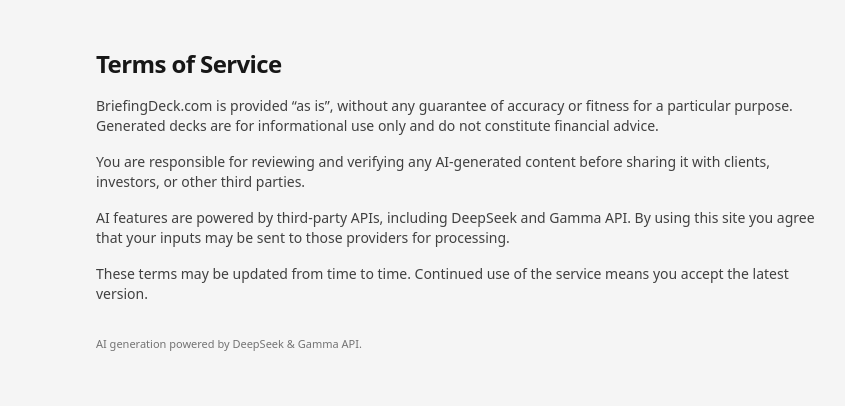
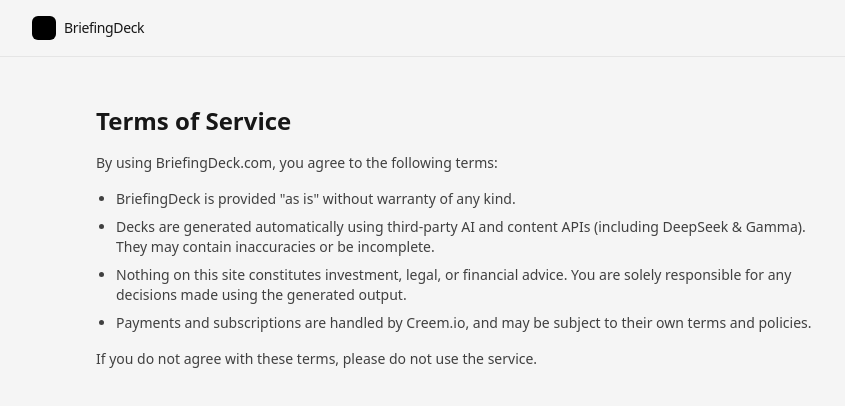
Before and after one commit to tianyumvp/earnings-deck, a Next.js app: page /terms in a window 1280 px wide. Shown: the top 406 px of the page, without its empty margins (184-1029 px from the left). Built offline with nearby package versions, Linux system fonts and the light colour scheme.

Commit message:
Fix pages and disclaimers

```diff
--- a/pages/terms.js
+++ b/pages/terms.js
@@ -2,39 +2,44 @@
 
 export default function TermsPage() {
   return (
-    <main className="min-h-screen bg-neutral-100 text-neutral-900">
-      <div className="mx-auto max-w-3xl px-6 py-12">
-        <h1 className="text-2xl font-semibold tracking-tight mb-4">
-          Terms of Service
-        </h1>
+    <main className="min-h-screen bg-neutral-100 text-neutral-900 flex flex-col">
+      <header className="w-full border-b border-neutral-200 bg-neutral-100/80">
+        <div className="mx-auto flex max-w-4xl items-center justify-between px-6 py-4">
+          <div className="flex items-center gap-2">
+            <div className="h-6 w-6 rounded-md bg-black" />
+            <a href="/" className="text-sm font-medium tracking-tight">
+              BriefingDeck
+            </a>
+          </div>
+        </div>
+      </header>
 
+      <section className="mx-auto max-w-3xl px-6 py-10 md:py-12 flex-1">
+        <h1 className="text-2xl font-semibold mb-4">Terms of Service</h1>
         <p className="text-sm text-neutral-700 mb-4">
-          BriefingDeck.com is provided “as is”, without any guarantee of
-          accuracy or fitness for a particular purpose. Generated decks are
-          for informational use only and do not constitute financial advice.
+          By using BriefingDeck.com, you agree to the following terms:
         </p>
-
-        <p className="text-sm text-neutral-700 mb-4">
-          You are responsible for reviewing and verifying any AI-generated
-          content before sharing it with clients, investors, or other third
-          parties.
+        <ul className="list-disc pl-5 space-y-2 text-sm text-neutral-700">
+          <li>
+            BriefingDeck is provided &quot;as is&quot; without warranty of any kind.
+          </li>
+          <li>
+            Decks are generated automatically using third-party AI and content APIs
+            (including DeepSeek &amp; Gamma). They may contain inaccuracies or be incomplete.
+          </li>
+          <li>
+            Nothing on this site constitutes investment, legal, or financial advice.
+            You are solely responsible for any decisions made using the generated output.
+          </li>
+          <li>
+            Payments and subscriptions are handled by Creem.io, and may be subject to
+            their own terms and policies.
+          </li>
+        </ul>
+        <p className="text-sm text-neutral-700 mt-4">
+          If you do not agree with these terms, please do not use the service.
         </p>
-
-        <p className="text-sm text-neutral-700 mb-4">
-          AI features are powered by third-party APIs, including DeepSeek and
-          Gamma API. By using this site you agree that your inputs may be sent
-          to those providers for processing.
-        </p>
-
-        <p className="text-sm text-neutral-700">
-          These terms may be updated from time to time. Continued use of the
-          service means you accept the latest version.
-        </p>
-
-        <p className="text-[11px] text-neutral-500 mt-8">
-          AI generation powered by DeepSeek &amp; Gamma API.
-        </p>
-      </div>
+      </section>
     </main>
   );
 }
```
